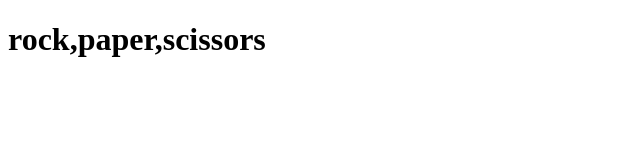
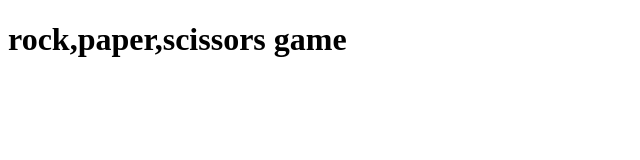
Before and after one commit to nennene/rock-paper-scissors, a plain HTML site: page index.html in a window 1280 px wide. Shown: the whole page, without its empty margins (0-640 px from the left). Drawn offline with Linux system fonts and the light colour scheme.

Commit message:
blank html file

```diff
--- a/index.html
+++ b/index.html
@@ -6,7 +6,7 @@
     <title>Document</title>
 </head>
 <body>
-    <h1>rock,paper,scissors</h1>
+    <h1>rock,paper,scissors game</h1>
     <script src="script.js"></script>
 </body>
 </html>
```
